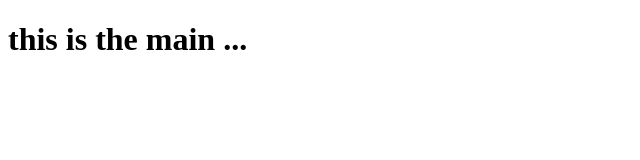
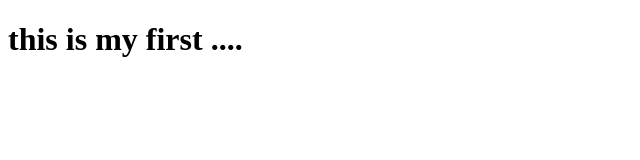
Before and after one commit to Noroff-FEU-Assignments/cross-course-project-ayuub129, a plain HTML site: page index.html in a window 1280 px wide. Shown: the full height of the page, 0-640 px from the left. Drawn offline with Linux system fonts and the light colour scheme.

Commit message:
create.homepage

```diff
--- a/index.html
+++ b/index.html
@@ -7,6 +7,6 @@
     <title>homepage</title>
   </head>
   <body>
-    <h1>this is the main ...</h1>
+    <h1>this is my first ....</h1>
   </body>
 </html>
```
